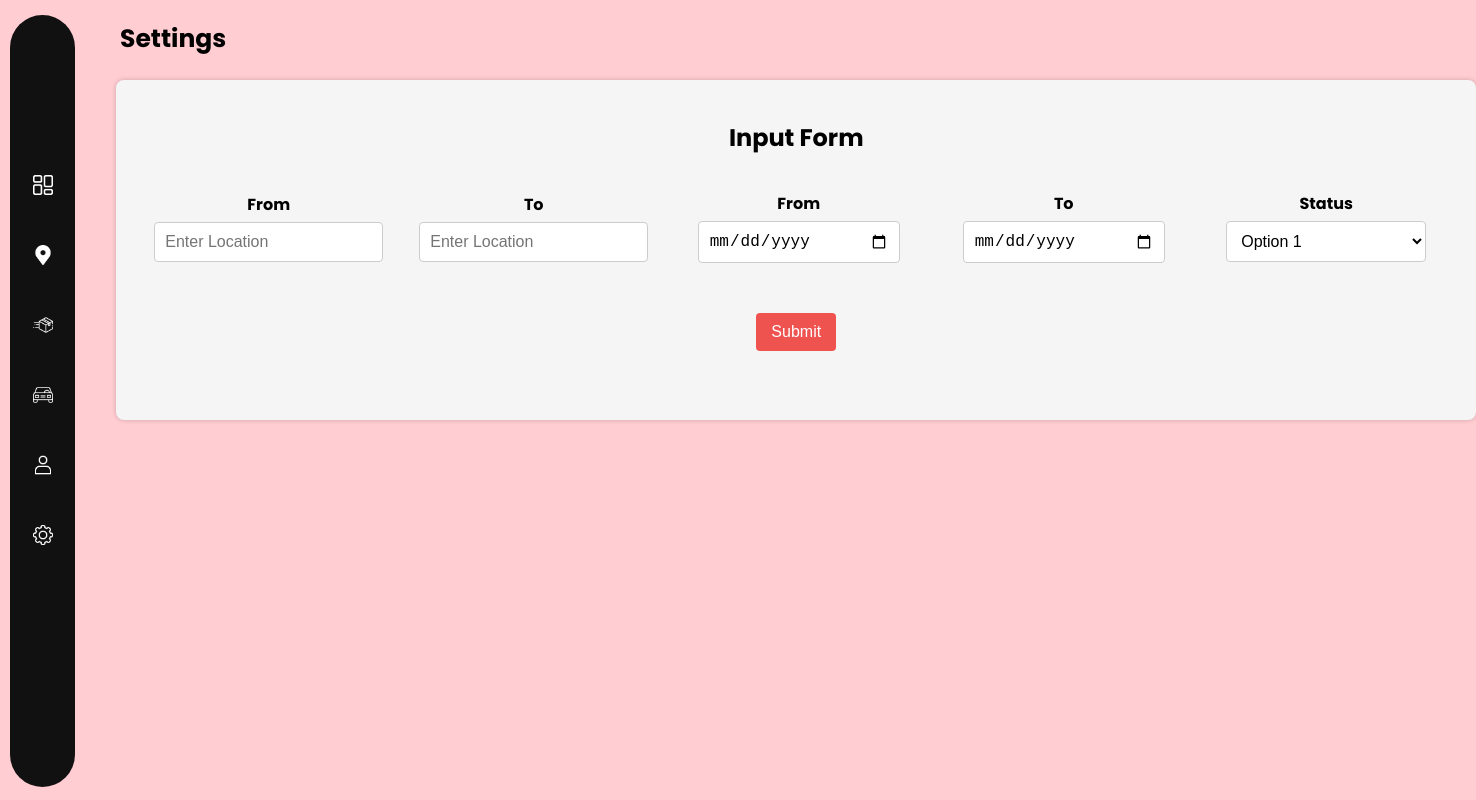
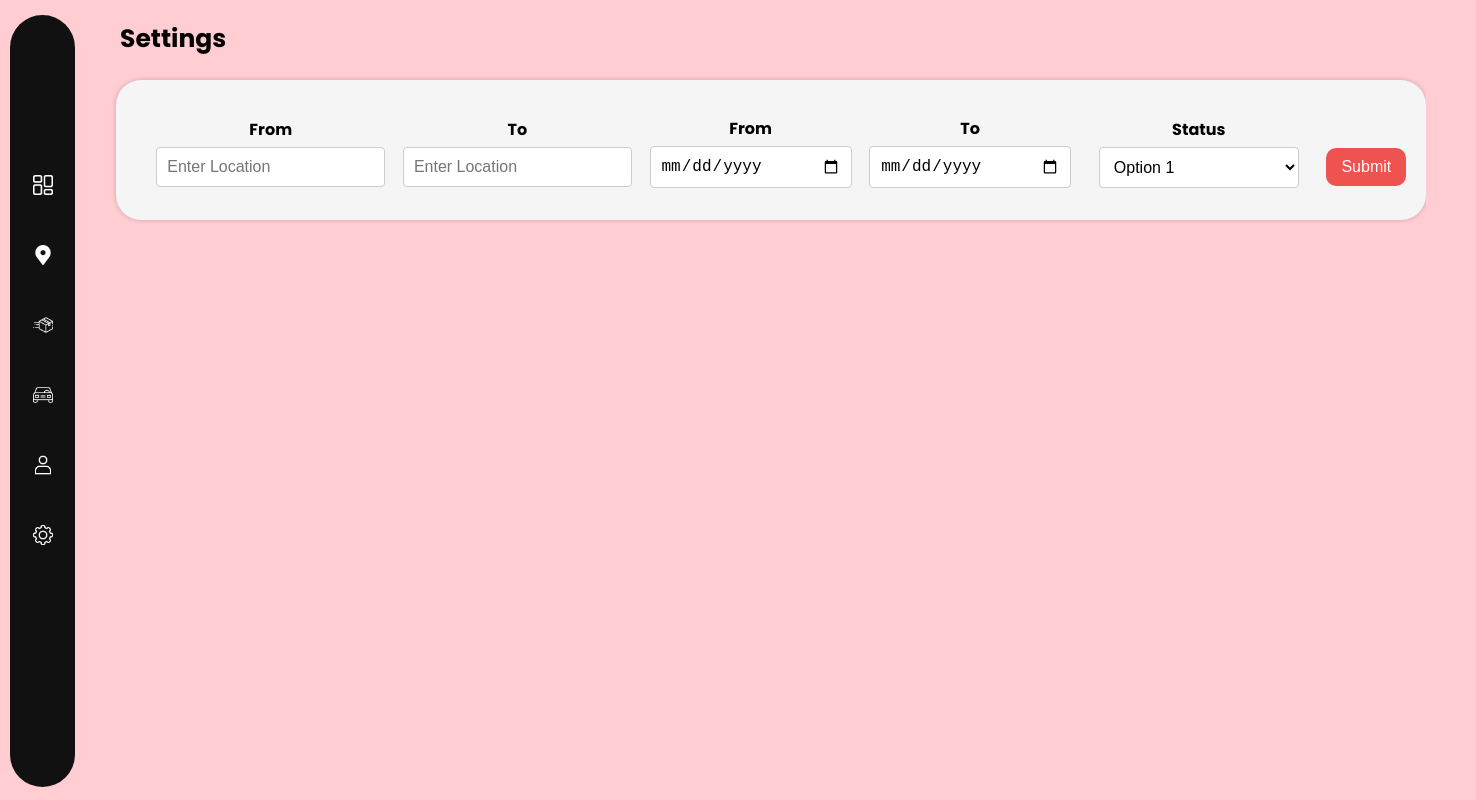
Before and after one commit to priyanshug01/Delivery-Tracking, a React (Create React App) app: page /settings in a window 1280 px wide. Shown: the whole page, 1476 px wide, since content can reach past the window. Built offline with nearby package versions, Linux system fonts and the light colour scheme.

Commit message:
Fixed Bugs

```diff
--- a/src/pages/settings.js
+++ b/src/pages/settings.js
@@ -29,7 +29,6 @@ const Settings = () => {
         <>
             <div className="heading">Settings</div>
             <form className="form-container" onSubmit={handleSubmit}>
-                <h2 className="form-header">Input Form</h2>
                 <div className="input-row">
                     {inputValues.map((value, index) => (
                         <div key={index} className="input-field">
@@ -60,9 +59,11 @@ const Settings = () => {
                             <option value="Option 3">Option 3</option>
                         </select>
                     </div>
+                    <button className="form-button" type="submit">Submit</button>
                 </div>
-                <button className="form-button" type="submit">Submit</button>
             </form>
+
+
         </>
     );
 };
--- a/src/styles/settings.css
+++ b/src/styles/settings.css
@@ -7,30 +7,25 @@
 
 .form-container {
     background-color: #f5f5f5;
-    border-radius: 8px;
+    border-radius: 25px;
     padding: 20px;
     box-shadow: 0px 0px 5px rgba(0, 0, 0, 0.2);
     width: 1320px;
     margin: 80px 0 0 -110px;
-    height: 300px;
-}
-
-.form-header {
-    font-size: 24px;
-    text-align: center;
-    margin-bottom: 20px;
+    height: 100px;
 }
 
 .input-row {
     display: flex;
     justify-content: space-between;
     align-items: center;
+    width: 1250px;
+    margin-left: 20px;
 }
 
 .input-field {
     display: flex;
     flex-direction: column;
-    width: 300px;
 }
 
 .input-header {
@@ -54,7 +49,8 @@
 .dropdown-container {
     display: flex;
     flex-direction: column;
-    margin: 0 30px;
+    margin: 0 10px;
+    width: 200px;
 }
 
 .dropdown-header {
@@ -68,7 +64,6 @@
     border: 1px solid #ccc;
     border-radius: 4px;
     background-color: white;
-    width: 200px;
     cursor: pointer;
 }
 
@@ -76,11 +71,11 @@
     background-color: #ef5350;
     color: white;
     border: none;
-    border-radius: 4px;
+    border-radius: 10px;
     padding: 10px 15px;
     font-size: 16px;
     cursor: pointer;
-    margin-top: 50px;
+    margin-top: 45px;
 }
 
 .form-button:hover {
```
